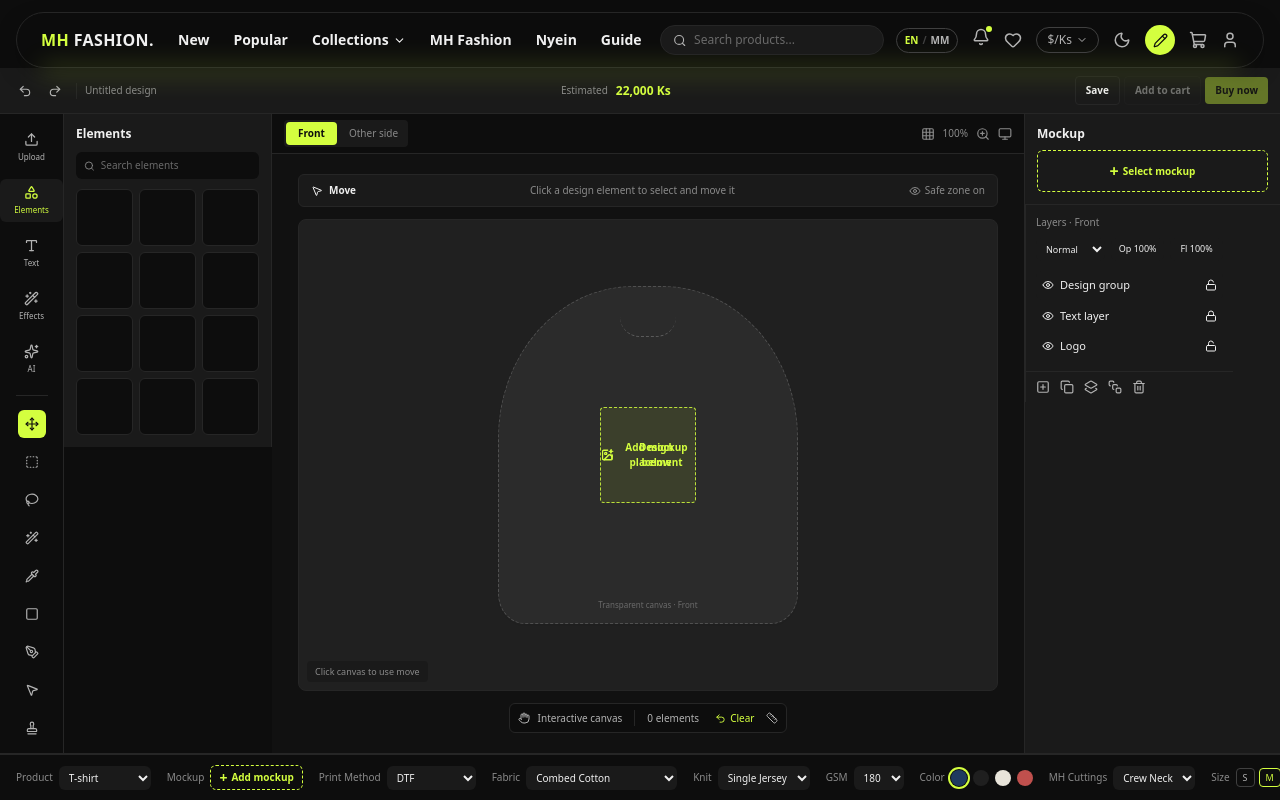
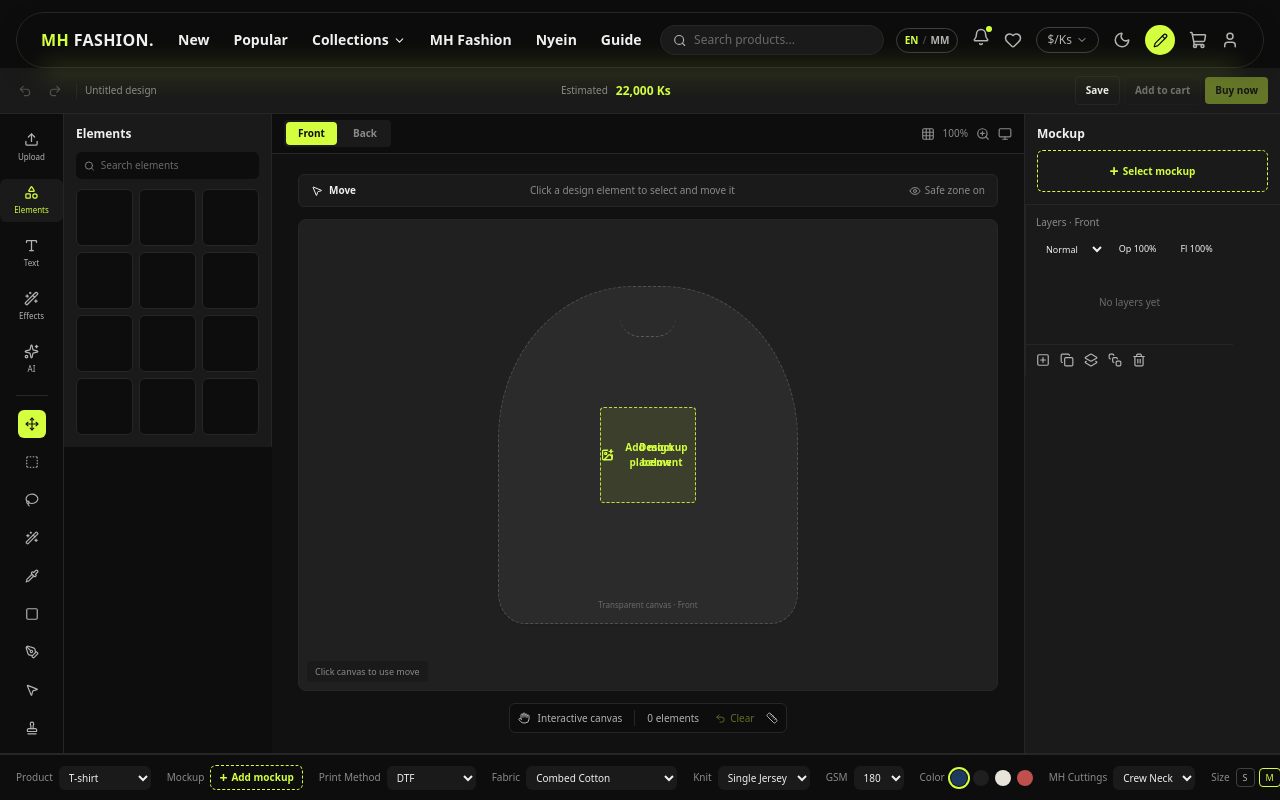
Before and after one commit to mhfashion/mhfashion, a Next.js app in the folder apps/web/: page /create in a window 1280 px wide. Built offline with nearby package versions, Linux system fonts and the light colour scheme.

Commit message:
Make editor undo redo and save functional

```diff
--- a/apps/web/src/app/create/page.tsx
+++ b/apps/web/src/app/create/page.tsx
@@ -1,26 +1,59 @@
 "use client";
 
-import { useState } from "react";
+import { useCallback, useEffect, useState } from "react";
 import { Redo2, Undo2 } from "lucide-react";
 import Header from "@/components/Header";
 import EditorLeftRail, { type PanelId, type ToolId } from "@/components/editor/EditorLeftRail";
 import EditorFlyout from "@/components/editor/EditorFlyout";
 import LayersPanel, { type EditorLayer } from "@/components/editor/LayersPanel";
 import AttributeBar, { type AttributeSelection } from "@/components/editor/AttributeBar";
-import InteractiveCanvas from "@/components/editor/InteractiveCanvas";
+import InteractiveCanvas, { type CanvasMark } from "@/components/editor/InteractiveCanvas";
 import MockupLibrary, { type MockupId } from "@/components/editor/MockupLibrary";
 import { useCurrency } from "@/lib/currency-context";
 import { useI18n } from "@/lib/i18n";
 
 type Side = "Front" | "Back";
-const INITIAL_LAYERS: Record<Side, EditorLayer[]> = {
-  Front: [
-    { id: "f1", name: "Design group", visible: true, locked: false, isGroup: true },
-    { id: "f2", name: "Text layer", visible: true, locked: true, isGroup: false },
-    { id: "f3", name: "Logo", visible: true, locked: false, isGroup: false },
-  ],
-  Back: [{ id: "b1", name: "Back print", visible: true, locked: false, isGroup: true }],
+type DocumentState = {
+  marks: Record<Side, CanvasMark[]>;
+  layers: Record<Side, EditorLayer[]>;
 };
+type HistoryState = {
+  present: DocumentState;
+  past: DocumentState[];
+  future: DocumentState[];
+};
+type SavedDraft = {
+  version: 1;
+  savedAt: string;
+  document: DocumentState;
+  mockup: MockupId | null;
+  selection: AttributeSelection;
+};
+
+const STORAGE_KEY = "mhfashion-editor-draft-v1";
+const EMPTY_DOCUMENT: DocumentState = {
+  marks: { Front: [], Back: [] },
+  layers: { Front: [], Back: [] },
+};
+const DEFAULT_SELECTION: AttributeSelection = {
+  product: "T-shirt",
+  printMethod: "DTF",
+  fabricType: "Combed Cotton",
+  knitStructure: "Single Jersey",
+  gsm: "180",
+  color: "Navy",
+  cutting: "Crew Neck",
+  size: "M",
+};
+
+function isDocumentState(value: unknown): value is DocumentState {
+  if (!value || typeof value !== "object") return false;
+  const candidate = value as DocumentState;
+  return ["Front", "Back"].every((side) =>
+    Array.isArray(candidate.marks?.[side as Side]) &&
+    Array.isArray(candidate.layers?.[side as Side]),
+  );
+}
 
 export default function EditorPage() {
   const { formatKs } = useCurrency();
@@ -28,38 +61,183 @@ export default function EditorPage() {
   const [activePanel, setActivePanel] = useState<PanelId | null>("elements");
   const [activeTool, setActiveTool] = useState<ToolId>("move");
   const [activeSide, setActiveSide] = useState<Side>("Front");
-  const [layers, setLayers] = useState(INITIAL_LAYERS);
-  const [selectedLayerId, setSelectedLayerId] = useState<string | null>("f1");
+  const [history, setHistory] = useState<HistoryState>({
+    present: EMPTY_DOCUMENT,
+    past: [],
+    future: [],
+  });
+  const [selectedLayerId, setSelectedLayerId] = useState<string | null>(null);
   const [mockup, setMockup] = useState<MockupId | null>(null);
   const [mockupLibraryOpen, setMockupLibraryOpen] = useState(false);
-  const [selection, setSelection] = useState<AttributeSelection>({ product: "T-shirt", printMethod: "DTF", fabricType: "Combed Cotton", knitStructure: "Single Jersey", gsm: "180", color: "Navy", cutting: "Crew Neck", size: "M" });
+  const [selection, setSelection] = useState<AttributeSelection>(DEFAULT_SELECTION);
+  const [saveMessage, setSaveMessage] = useState("");
 
-  const toggleLayerField = (side: Side, id: string, field: "visible" | "locked") => setLayers((prev) => ({ ...prev, [side]: prev[side].map((layer) => layer.id === id ? { ...layer, [field]: !layer[field] } : layer) }));
-  const addLayer = (name: string, id: string) => setLayers((prev) => ({ ...prev, [activeSide]: [...prev[activeSide], { id, name, visible: true, locked: false, isGroup: false }] }));
-  const removeLayer = (id: string) => setLayers((prev) => ({ ...prev, [activeSide]: prev[activeSide].filter((layer) => layer.id !== id) }));
-  const mockupName = mockup ? ({ studio: "Studio T-shirt", flatlay: "Flat lay tee", hoodie: "Classic hoodie", oversized: "Oversized tee", cap: "Cotton cap", tote: "Canvas tote" }[mockup] ?? "Mockup") : null;
-  const chooseMockup = (id: MockupId) => { setMockup(id); setMockupLibraryOpen(false); };
+  const commitDocument = useCallback((update: (current: DocumentState) => DocumentState) => {
+    setHistory((current) => {
+      const next = update(current.present);
+      if (next === current.present) return current;
+      return {
+        present: next,
+        past: [...current.past, current.present].slice(-100),
+        future: [],
+      };
+    });
+  }, []);
+
+  useEffect(() => {
+    try {
+      const raw = window.localStorage.getItem(STORAGE_KEY);
+      if (!raw) return;
+      const saved = JSON.parse(raw) as Partial<SavedDraft>;
+      if (saved.version !== 1 || !isDocumentState(saved.document)) return;
+      setHistory({ present: saved.document, past: [], future: [] });
+      if (saved.mockup === null || ["studio", "flatlay", "hoodie", "oversized", "cap", "tote"].includes(saved.mockup ?? "")) {
+        setMockup(saved.mockup ?? null);
+      }
+      if (saved.selection && typeof saved.selection === "object") {
+        setSelection({ ...DEFAULT_SELECTION, ...saved.selection });
+      }
+      setSaveMessage("Saved draft restored");
+    } catch {
+      setSaveMessage("Could not restore the saved draft");
+    }
+  }, []);
+
+  const undo = () => {
+    setHistory((current) => {
+      if (!current.past.length) return current;
+      const previous = current.past[current.past.length - 1];
+      return {
+        present: previous,
+        past: current.past.slice(0, -1),
+        future: [current.present, ...current.future],
+      };
+    });
+  };
+
+  const redo = () => {
+    setHistory((current) => {
+      if (!current.future.length) return current;
+      const next = current.future[0];
+      return {
+        present: next,
+        past: [...current.past, current.present],
+        future: current.future.slice(1),
+      };
+    });
+  };
+
+  const addMark = (mark: CanvasMark) => {
+    setSelectedLayerId(mark.id);
+    commitDocument((document) => ({
+      marks: { ...document.marks, [activeSide]: [...document.marks[activeSide], mark] },
+      layers: {
+        ...document.layers,
+        [activeSide]: [...document.layers[activeSide], {
+          id: mark.id,
+          name: `${mark.kind} element`,
+          visible: true,
+          locked: false,
+          isGroup: false,
+        }],
+      },
+    }));
+  };
+
+  const removeMark = (id: string) => commitDocument((document) => ({
+    marks: {
+      ...document.marks,
+      [activeSide]: document.marks[activeSide].filter((mark) => mark.id !== id),
+    },
+    layers: {
+      ...document.layers,
+      [activeSide]: document.layers[activeSide].filter((layer) => layer.id !== id),
+    },
+  }));
+
+  const clearCanvas = () => commitDocument((document) => ({
+    marks: { ...document.marks, [activeSide]: [] },
+    layers: { ...document.layers, [activeSide]: [] },
+  }));
+
+  const toggleLayerField = (side: Side, id: string, field: "visible" | "locked") =>
+    commitDocument((document) => ({
+      ...document,
+      layers: {
+        ...document.layers,
+        [side]: document.layers[side].map((layer) =>
+          layer.id === id ? { ...layer, [field]: !layer[field] } : layer,
+        ),
+      },
+    }));
+
+  const saveDraft = () => {
+    const payload: SavedDraft = {
+      version: 1,
+      savedAt: new Date().toISOString(),
+      document: history.present,
+      mockup,
+      selection,
+    };
+    try {
+      window.localStorage.setItem(STORAGE_KEY, JSON.stringify(payload));
+      setSaveMessage("Draft saved in this browser");
+    } catch {
+      setSaveMessage("Could not save draft. Browser storage may be full or disabled.");
+    }
+  };
+
+  const mockupName = mockup
+    ? ({ studio: "Studio T-shirt", flatlay: "Flat lay tee", hoodie: "Classic hoodie", oversized: "Oversized tee", cap: "Cotton cap", tote: "Canvas tote" }[mockup] ?? "Mockup")
+    : null;
+  const chooseMockup = (id: MockupId) => {
+    setMockup(id);
+    setMockupLibraryOpen(false);
+  };
 
   return (
     <div className="flex h-[calc(100dvh-4rem)] min-h-[560px] flex-col overflow-hidden bg-bg md:h-screen">
       <Header />
       <div className="flex shrink-0 items-center justify-between gap-2 border-b border-border bg-bg-surface px-2 py-1.5 sm:px-3 sm:py-2">
-        <div className="flex min-w-0 items-center gap-1 text-text-secondary"><button title={t("editor.undo")} className="rounded p-1.5 hover:bg-bg"><Undo2 size={14} /></button><button title={t("editor.redo")} className="rounded p-1.5 hover:bg-bg"><Redo2 size={14} /></button><span className="mx-1 h-4 w-px bg-border" /><span className="hidden truncate text-[10px] text-text-muted sm:inline">Untitled design</span></div>
+        <div className="flex min-w-0 items-center gap-1 text-text-secondary">
+          <button type="button" title={t("editor.undo")} aria-label={t("editor.undo")} disabled={!history.past.length} onClick={undo} className="rounded p-1.5 hover:bg-bg disabled:cursor-not-allowed disabled:opacity-35"><Undo2 size={14} /></button>
+          <button type="button" title={t("editor.redo")} aria-label={t("editor.redo")} disabled={!history.future.length} onClick={redo} className="rounded p-1.5 hover:bg-bg disabled:cursor-not-allowed disabled:opacity-35"><Redo2 size={14} /></button>
+          <span className="mx-1 h-4 w-px bg-border" />
+          <span className="hidden truncate text-[10px] text-text-muted sm:inline">Untitled design</span>
+          {saveMessage && <span role="status" className="ml-2 hidden max-w-52 truncate text-[9px] text-text-muted sm:inline">{saveMessage}</span>}
+        </div>
         <div className="hidden items-center gap-2 sm:flex"><span className="text-[10px] text-text-muted">Estimated</span><span className="text-xs font-bold text-accent">{formatKs(22000)}</span></div>
-        <div className="flex shrink-0 items-center gap-1"><button className="hidden rounded border border-border px-2.5 py-1.5 text-[10px] font-semibold md:block">Save</button><button disabled={!mockup} title={!mockup ? t("editor.attachFirst") : undefined} className="rounded border border-border px-2 py-1.5 text-[9px] font-semibold disabled:cursor-not-allowed disabled:opacity-40 sm:px-2.5 sm:text-[10px]">{t("editor.addToCart")}</button><button disabled={!mockup} title={!mockup ? t("editor.attachFirst") : undefined} className="rounded bg-accent px-2 py-1.5 text-[9px] font-bold text-accent-foreground disabled:cursor-not-allowed disabled:opacity-40 sm:px-2.5 sm:text-[10px]">{t("editor.buyNow")}</button></div>
+        <div className="flex shrink-0 items-center gap-1">
+          <button type="button" onClick={saveDraft} className="rounded border border-border px-2.5 py-1.5 text-[10px] font-semibold">Save</button>
+          <button type="button" disabled={!mockup} title={!mockup ? t("editor.attachFirst") : undefined} className="rounded border border-border px-2 py-1.5 text-[9px] font-semibold disabled:cursor-not-allowed disabled:opacity-40 sm:px-2.5 sm:text-[10px]">{t("editor.addToCart")}</button>
+          <button type="button" disabled={!mockup} title={!mockup ? t("editor.attachFirst") : undefined} className="rounded bg-accent px-2 py-1.5 text-[9px] font-bold text-accent-foreground disabled:cursor-not-allowed disabled:opacity-40 sm:px-2.5 sm:text-[10px]">{t("editor.buyNow")}</button>
+        </div>
       </div>
 
       <div className="flex min-h-0 flex-1 overflow-hidden">
         <EditorLeftRail activePanel={activePanel} onPanelChange={setActivePanel} activeTool={activeTool} onToolChange={setActiveTool} />
         {activePanel && <div className="hidden lg:block"><EditorFlyout panel={activePanel} /></div>}
-
         <main className="flex min-w-0 flex-1 flex-col overflow-hidden bg-[#f4f4f1] dark:bg-[#111]">
-          <InteractiveCanvas activeTool={activeTool} activeSide={activeSide} mockupName={mockupName} onAddLayer={addLayer} onRemoveLayer={removeLayer} />
+          <InteractiveCanvas
+            activeTool={activeTool}
+            activeSide={activeSide}
+            onSideChange={setActiveSide}
+            mockupName={mockupName}
+            marks={history.present.marks[activeSide]}
+            onAddMark={addMark}
+            onRemoveMark={removeMark}
+            onClear={clearCanvas}
+          />
         </main>
-
         <aside className="hidden w-64 shrink-0 flex-col overflow-hidden border-l border-border bg-bg-surface lg:flex">
-          <div className="min-h-0 flex-1 overflow-y-auto"><div className="border-b border-border p-3"><div className="mb-2 text-xs font-bold">Mockup</div>{mockup ? <div className="rounded-md border border-accent/40 bg-accent/5 p-2 text-[10px] text-accent"><div className="font-semibold">{mockupName}</div><button type="button" onClick={() => setMockupLibraryOpen(true)} className="mt-1 text-[9px] text-text-secondary underline">Change mockup</button></div> : <button type="button" onClick={() => setMockupLibraryOpen(true)} className="flex w-full items-center justify-center gap-1 rounded-md border border-dashed border-accent px-2 py-3 text-[10px] font-semibold text-accent hover:bg-accent/10"><span className="text-base leading-none">+</span> Select mockup</button>}</div><LayersPanel side={activeSide} layers={layers[activeSide]} selectedLayerId={selectedLayerId} onSelectLayer={setSelectedLayerId} onToggleVisible={(id) => toggleLayerField(activeSide, id, "visible")} onToggleLock={(id) => toggleLayerField(activeSide, id, "locked")} /></div>
-          {mockup && <div className="border-t border-border p-3"><div className="mb-2 text-[10px] font-semibold text-accent">Mockup selected</div><button onClick={() => setMockup(null)} className="w-full rounded border border-border px-2 py-1.5 text-[10px] text-text-secondary">Remove mockup</button></div>}
+          <div className="min-h-0 flex-1 overflow-y-auto">
+            <div className="border-b border-border p-3">
+              <div className="mb-2 text-xs font-bold">Mockup</div>
+              {mockup ? <div className="rounded-md border border-accent/40 bg-accent/5 p-2 text-[10px] text-accent"><div className="font-semibold">{mockupName}</div><button type="button" onClick={() => setMockupLibraryOpen(true)} className="mt-1 text-[9px] text-text-secondary underline">Change mockup</button></div> : <button type="button" onClick={() => setMockupLibraryOpen(true)} className="flex w-full items-center justify-center gap-1 rounded-md border border-dashed border-accent px-2 py-3 text-[10px] font-semibold text-accent hover:bg-accent/10"><span className="text-base leading-none">+</span> Select mockup</button>}
+            </div>
+            <LayersPanel side={activeSide} layers={history.present.layers[activeSide]} selectedLayerId={selectedLayerId} onSelectLayer={setSelectedLayerId} onToggleVisible={(id) => toggleLayerField(activeSide, id, "visible")} onToggleLock={(id) => toggleLayerField(activeSide, id, "locked")} />
+          </div>
+          {mockup && <div className="border-t border-border p-3"><div className="mb-2 text-[10px] font-semibold text-accent">Mockup selected</div><button type="button" onClick={() => setMockup(null)} className="w-full rounded border border-border px-2 py-1.5 text-[10px] text-text-secondary">Remove mockup</button></div>}
         </aside>
       </div>
       <div className="shrink-0 border-t border-border bg-bg"><AttributeBar selection={selection} onChange={setSelection} mockupName={mockupName} onAddMockup={() => setMockupLibraryOpen(true)} onRemoveMockup={() => setMockup(null)} /></div>
--- a/apps/web/src/components/editor/InteractiveCanvas.tsx
+++ b/apps/web/src/components/editor/InteractiveCanvas.tsx
@@ -5,7 +5,7 @@ import { Eye, Grid3X3, Hand, ImagePlus, Monitor, MousePointer2, Ruler, Type, Und
 import type { ToolId } from "./EditorLeftRail";
 
 type Side = "Front" | "Back";
-type Mark = { id: string; kind: "Text" | "Shape" | "Pen" | "Clone"; x: number; y: number };
+export type CanvasMark = { id: string; kind: "Text" | "Shape" | "Pen" | "Clone"; x: number; y: number };
 
 const toolMessages: Partial<Record<ToolId, string>> = {
   move: "Click a design element to select and move it",
@@ -25,8 +25,18 @@ const toolMessages: Partial<Record<ToolId, string>> = {
   zoom: "Click to zoom in",
 };
 
-export default function InteractiveCanvas({ activeTool, activeSide, mockupName, onAddLayer, onRemoveLayer }: { activeTool: ToolId; activeSide: Side; mockupName?: string | null; onAddLayer: (name: string, id: string) => void; onRemoveLayer: (id: string) => void }) {
-  const [marks, setMarks] = useState<Mark[]>([]);
+type Props = {
+  activeTool: ToolId;
+  activeSide: Side;
+  onSideChange: (side: Side) => void;
+  mockupName?: string | null;
+  marks: CanvasMark[];
+  onAddMark: (mark: CanvasMark) => void;
+  onRemoveMark: (id: string) => void;
+  onClear: () => void;
+};
+
+export default function InteractiveCanvas({ activeTool, activeSide, onSideChange, mockupName, marks, onAddMark, onRemoveMark, onClear }: Props) {
   const [zoom, setZoom] = useState(100);
   const [status, setStatus] = useState(toolMessages.move);
   const [selected, setSelected] = useState<string | null>(null);
@@ -38,20 +48,17 @@ export default function InteractiveCanvas({ activeTool, activeSide, mockupName,
     const id = `${activeSide.toLowerCase()}-${Date.now()}`;
     if (["shape", "pen"].includes(activeTool)) {
       const kind = activeTool === "shape" ? "Shape" : "Pen";
-      setMarks((current) => [...current, { id, kind, x, y }]);
+      onAddMark({ id, kind, x, y });
       setSelected(id);
-      onAddLayer(`${kind} element`, id);
-      setStatus(`${kind} added · drag to reposition`);
+      setStatus(`${kind} added`);
     } else if (activeTool === "eraser" && selected) {
-      setMarks((current) => current.filter((mark) => mark.id !== selected));
-      onRemoveLayer(selected);
+      onRemoveMark(selected);
       setSelected(null);
       setStatus("Selected element erased");
     } else if (activeTool === "clone-stamp" && marks.length) {
       const source = marks[marks.length - 1];
       const cloneId = `${activeSide.toLowerCase()}-clone-${Date.now()}`;
-      setMarks((current) => [...current, { ...source, id: cloneId, kind: "Clone", x: Math.min(source.x + 8, 88), y: Math.min(source.y + 8, 88) }]);
-      onAddLayer("Cloned element", cloneId);
+      onAddMark({ ...source, id: cloneId, kind: "Clone", x: Math.min(source.x + 8, 88), y: Math.min(source.y + 8, 88) });
       setStatus("Element cloned");
     } else if (activeTool === "zoom") {
       setZoom((value) => Math.min(value + 10, 180));
@@ -67,15 +74,20 @@ export default function InteractiveCanvas({ activeTool, activeSide, mockupName,
 
   return (
     <>
-      <div className="flex shrink-0 items-center justify-between border-b border-border bg-bg px-3 py-1.5"><div className="flex items-center gap-1 rounded bg-bg-surface p-0.5"><button className="rounded bg-accent px-3 py-1 text-[10px] font-semibold text-accent-foreground">{activeSide}</button><button className="rounded px-2 py-1 text-[10px] text-text-muted">Other side</button></div><div className="flex items-center gap-2 text-text-muted"><button title="Grid"><Grid3X3 size={14} /></button><span className="text-[10px]">{zoom}%</span><button title="Zoom"><ZoomIn size={14} onClick={() => setZoom((value) => Math.min(value + 10, 180))} /></button><button title="Preview"><Monitor size={14} /></button></div></div>
+      <div className="flex shrink-0 items-center justify-between border-b border-border bg-bg px-3 py-1.5">
+        <div className="flex items-center gap-1 rounded bg-bg-surface p-0.5">
+          {(["Front", "Back"] as const).map((side) => <button key={side} type="button" onClick={() => { onSideChange(side); setSelected(null); }} className={`rounded px-3 py-1 text-[10px] font-semibold ${activeSide === side ? "bg-accent text-accent-foreground" : "text-text-muted"}`}>{side}</button>)}
+        </div>
+        <div className="flex items-center gap-2 text-text-muted"><button type="button" title="Grid"><Grid3X3 size={14} /></button><span className="text-[10px]">{zoom}%</span><button type="button" title="Zoom" onClick={() => setZoom((value) => Math.min(value + 10, 180))}><ZoomIn size={14} /></button><button type="button" title="Preview"><Monitor size={14} /></button></div>
+      </div>
       <div className="flex min-h-0 flex-1 flex-col items-center justify-center gap-3 overflow-auto p-3 sm:p-5">
         <div className="flex w-full max-w-[700px] items-center justify-between rounded-md border border-border bg-bg-surface px-3 py-2 text-[10px] text-text-muted"><span className="flex items-center gap-1.5 font-semibold capitalize text-text-primary"><MousePointer2 size={12} /> {activeTool.replace("-", " ")}</span><span>{status}</span><span className="hidden items-center gap-1 sm:flex"><Eye size={12} /> Safe zone on</span></div>
         <div onClick={handleCanvasClick} className="relative flex aspect-[4/3] w-full max-w-[700px] cursor-crosshair items-center justify-center overflow-hidden rounded-lg border border-border bg-[linear-gradient(45deg,#e7e7e3_25%,transparent_25%),linear-gradient(-45deg,#e7e7e3_25%,transparent_25%),linear-gradient(45deg,transparent_75%,#e7e7e3_75%),linear-gradient(-45deg,transparent_75%,#e7e7e3_75%)] bg-[length:22px_22px] bg-[position:0_0,0_11px,11px_-11px,-11px_0px] dark:bg-[#202020] dark:bg-none">
           <div className="relative flex h-[72%] w-[43%] min-w-[150px] items-center justify-center rounded-[45%_45%_9%_9%] border border-dashed border-text-muted/40 bg-white/50 shadow-sm dark:bg-white/5"><div className="absolute top-[9%] h-5 w-14 rounded-b-full border-b border-dashed border-text-muted/50" />{mockupName ? <button type="button" onClick={(event) => { event.stopPropagation(); setStatus(`${mockupName} selected · drag to place`); }} className="absolute inset-3 rounded-[40%_40%_8%_8%] border border-accent/50 bg-gradient-to-b from-white/75 to-[#dbe5d1]/70 text-[9px] font-semibold text-text-secondary shadow-md dark:from-white/10 dark:to-white/5">{mockupName}<span className="mt-1 block text-[8px] font-normal text-accent">Mockup placement</span></button> : <div className="flex h-24 w-24 items-center justify-center rounded border border-dashed border-accent/60 bg-accent/5 text-center text-[10px] font-semibold text-accent"><ImagePlus size={16} className="mr-1" /> Add mockup below</div>}<div className="pointer-events-none absolute flex h-24 w-24 items-center justify-center rounded border border-dashed border-accent/60 bg-accent/5 text-center text-[10px] font-semibold text-accent"><ImagePlus size={14} className="mr-1" /> Design placement</div><span className="absolute bottom-3 text-[8px] text-text-faint">{mockupName ? "Mockup preview · " : "Transparent canvas · "}{activeSide}</span></div>
-          {marks.map((mark) => <button key={mark.id} onClick={(event) => { event.stopPropagation(); setSelected(mark.id); setStatus(`${mark.kind} selected`); }} style={{ left: `${mark.x}%`, top: `${mark.y}%` }} className={`absolute flex h-9 w-16 -translate-x-1/2 -translate-y-1/2 items-center justify-center rounded border text-[9px] font-bold ${selected === mark.id ? "border-accent bg-accent/20 text-accent" : "border-border bg-bg-surface/90 text-text-primary"}`}>{mark.kind === "Text" ? <Type size={12} /> : mark.kind}</button>)}
+          {marks.map((mark) => <button type="button" key={mark.id} onClick={(event) => { event.stopPropagation(); setSelected(mark.id); setStatus(`${mark.kind} selected`); }} style={{ left: `${mark.x}%`, top: `${mark.y}%` }} className={`absolute flex h-9 w-16 -translate-x-1/2 -translate-y-1/2 items-center justify-center rounded border text-[9px] font-bold ${selected === mark.id ? "border-accent bg-accent/20 text-accent" : "border-border bg-bg-surface/90 text-text-primary"}`}>{mark.kind === "Text" ? <Type size={12} /> : mark.kind}</button>)}
           <span className="absolute bottom-2 left-2 rounded bg-bg-surface/90 px-2 py-1 text-[9px] text-text-muted">Click canvas to use {activeTool}</span>
         </div>
-        <div className="flex items-center gap-2 rounded-md border border-border bg-bg px-2 py-1.5 text-[10px] text-text-secondary"><Hand size={12} /><span>Interactive canvas</span><span className="mx-1 h-4 w-px bg-border" /><span>{marks.length} element{marks.length === 1 ? "" : "s"}</span><button onClick={() => { setMarks([]); setSelected(null); }} className="ml-2 flex items-center gap-1 text-accent"><Undo2 size={11} /> Clear</button><Ruler size={12} className="ml-1" /></div>
+        <div className="flex items-center gap-2 rounded-md border border-border bg-bg px-2 py-1.5 text-[10px] text-text-secondary"><Hand size={12} /><span>Interactive canvas</span><span className="mx-1 h-4 w-px bg-border" /><span>{marks.length} element{marks.length === 1 ? "" : "s"}</span><button type="button" disabled={!marks.length} onClick={() => { onClear(); setSelected(null); }} className="ml-2 flex items-center gap-1 text-accent disabled:opacity-40"><Undo2 size={11} /> Clear</button><Ruler size={12} className="ml-1" /></div>
       </div>
     </>
   );
```
